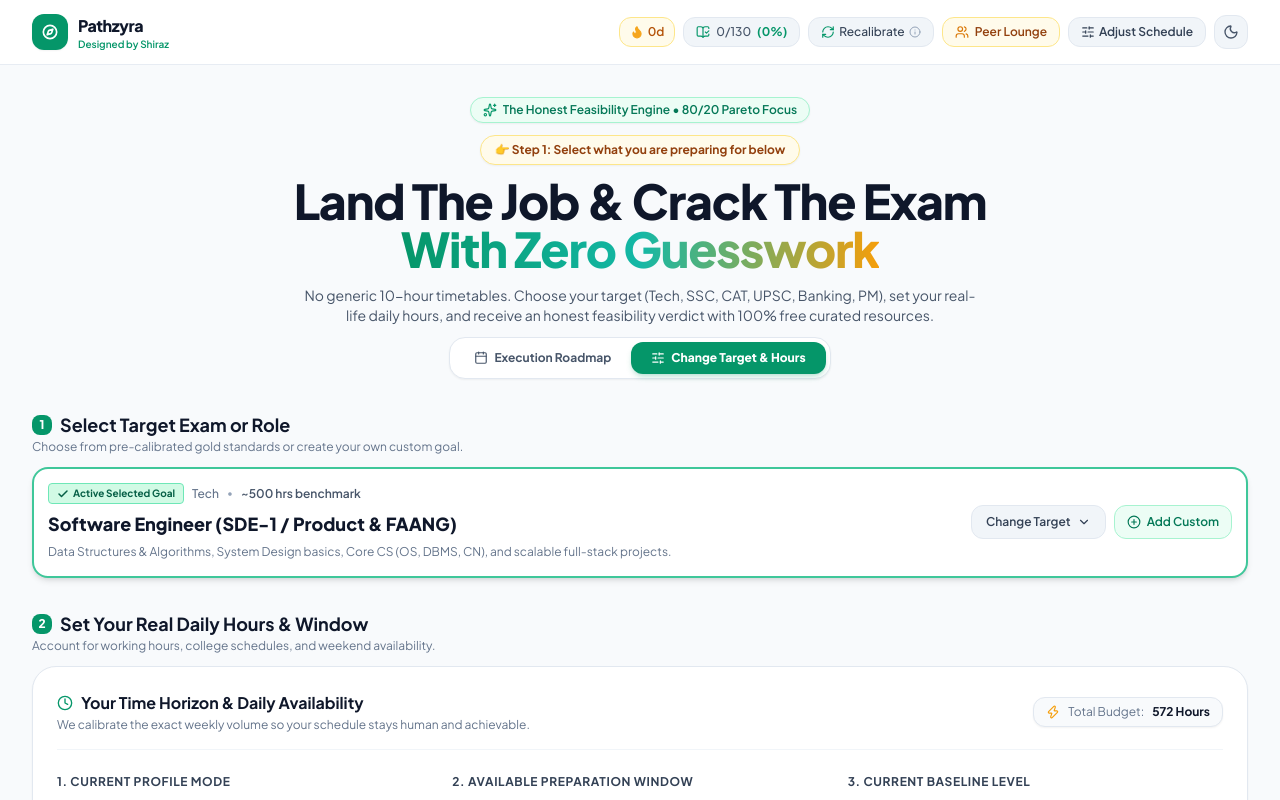
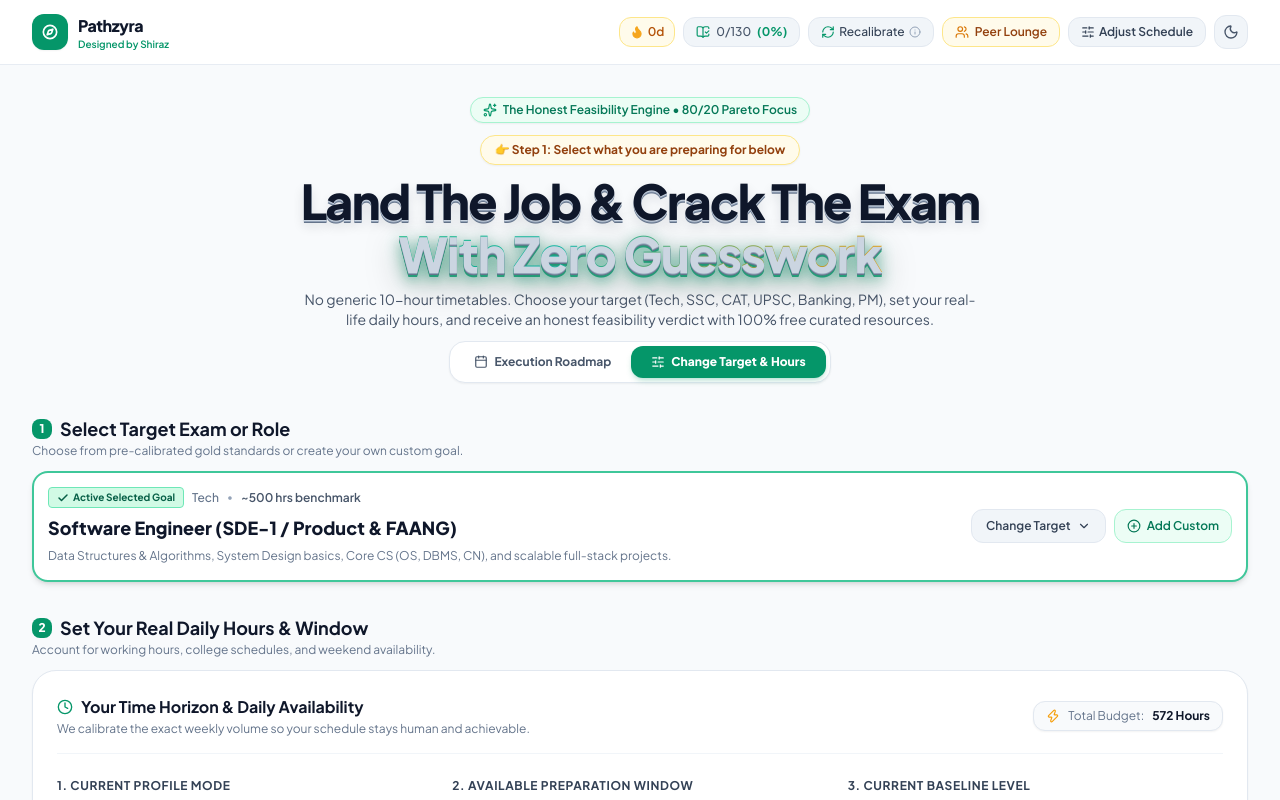
Before and after one commit to shirazinator/pathzyra, a React (Vite) app: page / in a window 1280 px wide. Shown: the top 800 px of the page. Built offline with nearby package versions, Linux system fonts and the light colour scheme.

Commit message:
Add modern 3D extruded typography and specular depth lighting to main hero headline

```diff
--- a/src/App.jsx
+++ b/src/App.jsx
@@ -313,9 +313,9 @@ export function App() {
             </div>
           )}
 
-          <h1 className="text-2xl sm:text-4xl md:text-5xl font-extrabold text-slate-900 dark:text-white tracking-tight leading-tight break-words">
+          <h1 className="text-2xl sm:text-4xl md:text-5xl font-black text-slate-900 dark:text-white tracking-tight leading-tight break-words hero-3d-text select-none">
             Land The Job & Crack The Exam <br className="hidden sm:block" />
-            <span className="bg-gradient-to-r from-emerald-600 via-teal-500 to-amber-500 dark:from-emerald-400 dark:via-teal-300 dark:to-amber-300 bg-clip-text text-transparent">
+            <span className="hero-3d-highlight mt-1">
               With Zero Guesswork
             </span>
           </h1>
--- a/src/index.css
+++ b/src/index.css
@@ -23,6 +23,50 @@
     background-color: #0b1120;
     color: #f1f5f9;
   }
+}
+
+/* Modern 3D Extruded Headline Typography */
+.hero-3d-text {
+  font-weight: 900;
+  letter-spacing: -0.035em;
+  text-shadow:
+    0 1px 0 #cbd5e1,
+    0 2px 0 #94a3b8,
+    0 3px 0 #64748b,
+    0 6px 12px rgba(15, 23, 42, 0.12);
+}
+
+.dark .hero-3d-text {
+  font-weight: 900;
+  letter-spacing: -0.035em;
+  text-shadow:
+    0 1px 0 #475569,
+    0 2px 0 #334155,
+    0 3px 0 #1e293b,
+    0 4px 0 #0f172a,
+    0 8px 20px rgba(0, 0, 0, 0.8);
+}
+
+.hero-3d-highlight {
+  display: inline-block;
+  background: linear-gradient(135deg, #10b981 0%, #14b8a6 35%, #f59e0b 100%);
+  -webkit-background-clip: text;
+  -webkit-text-fill-color: transparent;
+  filter: drop-shadow(0 2px 0 rgba(5, 150, 105, 0.8))
+         drop-shadow(0 4px 8px rgba(16, 185, 129, 0.4))
+         drop-shadow(0 8px 16px rgba(0, 0, 0, 0.25));
+  letter-spacing: -0.02em;
+}
+
+.dark .hero-3d-highlight {
+  background: linear-gradient(135deg, #34d399 0%, #2dd4bf 40%, #fbbf24 100%);
+  -webkit-background-clip: text;
+  -webkit-text-fill-color: transparent;
+  filter: drop-shadow(0 1px 0 rgba(255, 255, 255, 0.15))
+         drop-shadow(0 3px 0 rgba(0, 0, 0, 0.9))
+         drop-shadow(0 4px 0 rgba(5, 150, 105, 0.6))
+         drop-shadow(0 10px 24px rgba(16, 185, 129, 0.4));
+  letter-spacing: -0.02em;
 }
 
 /* Custom scrollbar */
```
